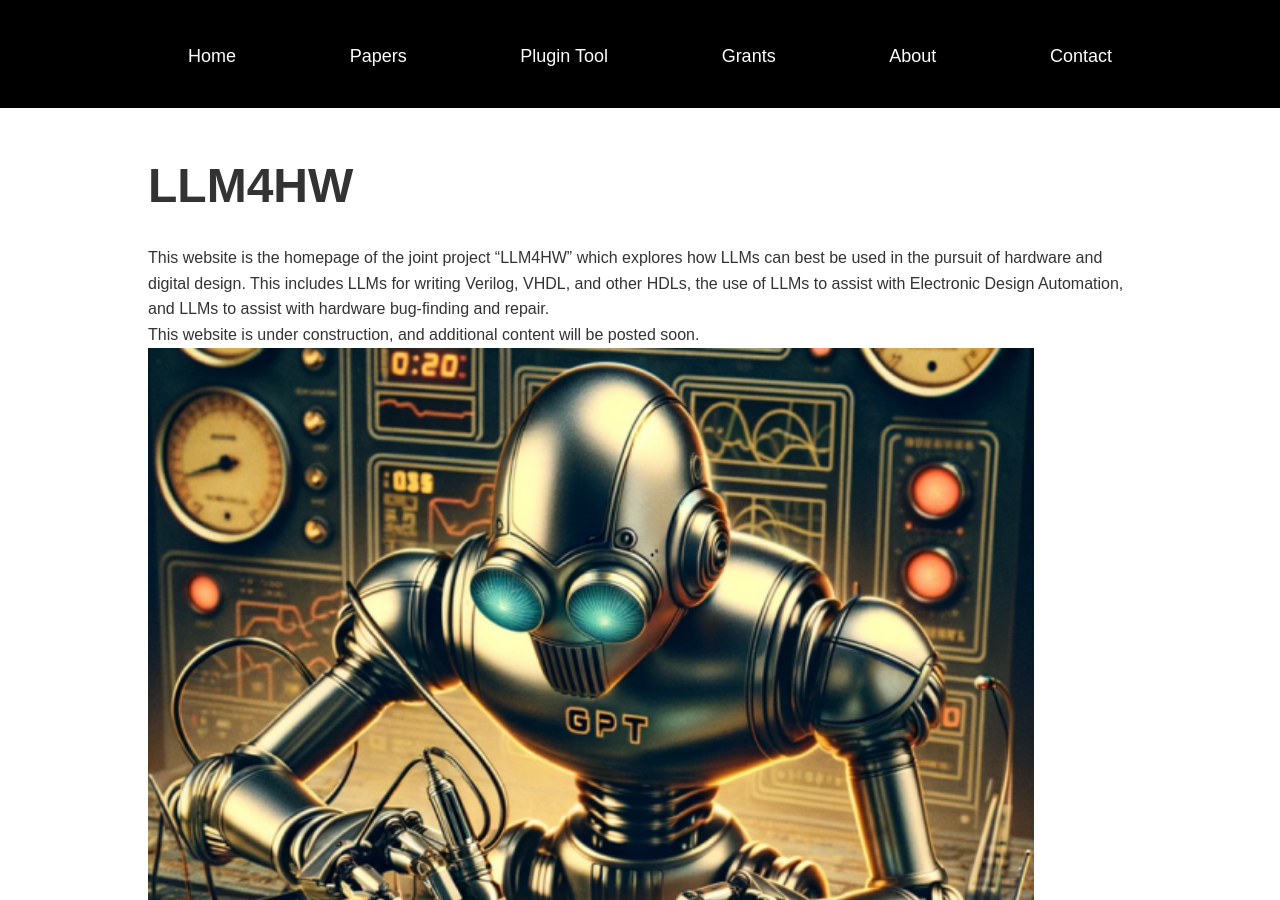
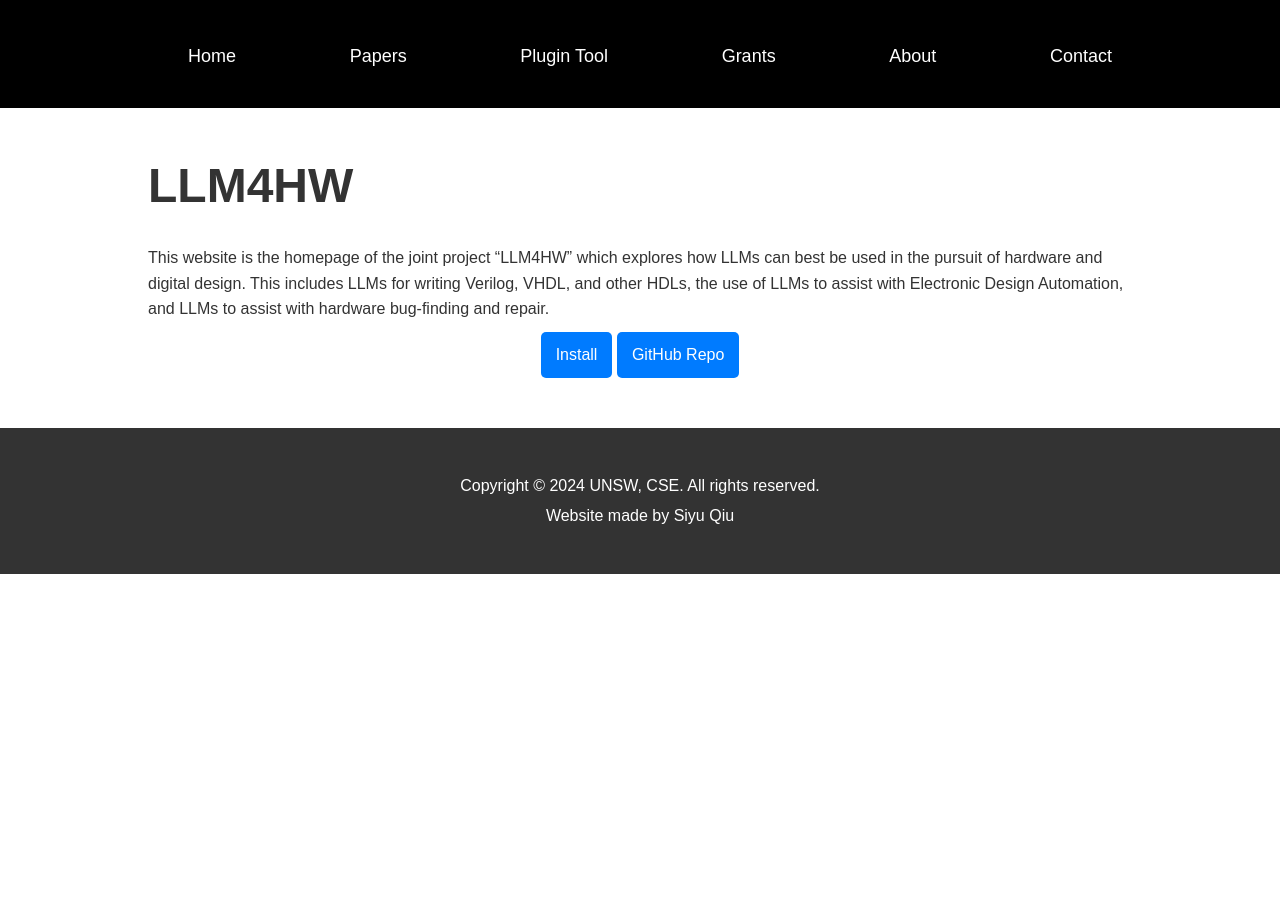
Before and after one commit to llm4hw/llm4hw.github.io, a Jekyll site: the page built from index.md, in a window 1280 px wide and 900 px high. Built offline with Jekyll 4.4.1, drawn with Linux system fonts in a browser that asks for light colours.

Commit message:
Change theme

```diff
--- a/_config.yml
+++ b/_config.yml
@@ -1,7 +1,8 @@
-remote_theme: pages-themes/cayman@v0.2.0
+remote_theme: pages-themes/minimal@v0.2.0
 plugins:
 - jekyll-remote-theme # add this line to the plugins list if you already have one
 
 title: LLM4HW
 description: Large Language Models for Hardware Design
 show_downloads: false
+logo: /assets/images/llm4hw-logo.png
--- a/index.md
+++ b/index.md
@@ -4,7 +4,3 @@ title: LLM4HW
 ---
 
 This website is the homepage of the joint project "LLM4HW" which explores how LLMs can best be used in the pursuit of hardware and digital design. This includes LLMs for writing Verilog, VHDL, and other HDLs, the use of LLMs to assist with Electronic Design Automation, and LLMs to assist with hardware bug-finding and repair.
-
-This website is under construction, and additional content will be posted soon.
-
-<img src="/picture/lllm4hw.webp" alt="Figure 1" style="width: 90%;">
```
